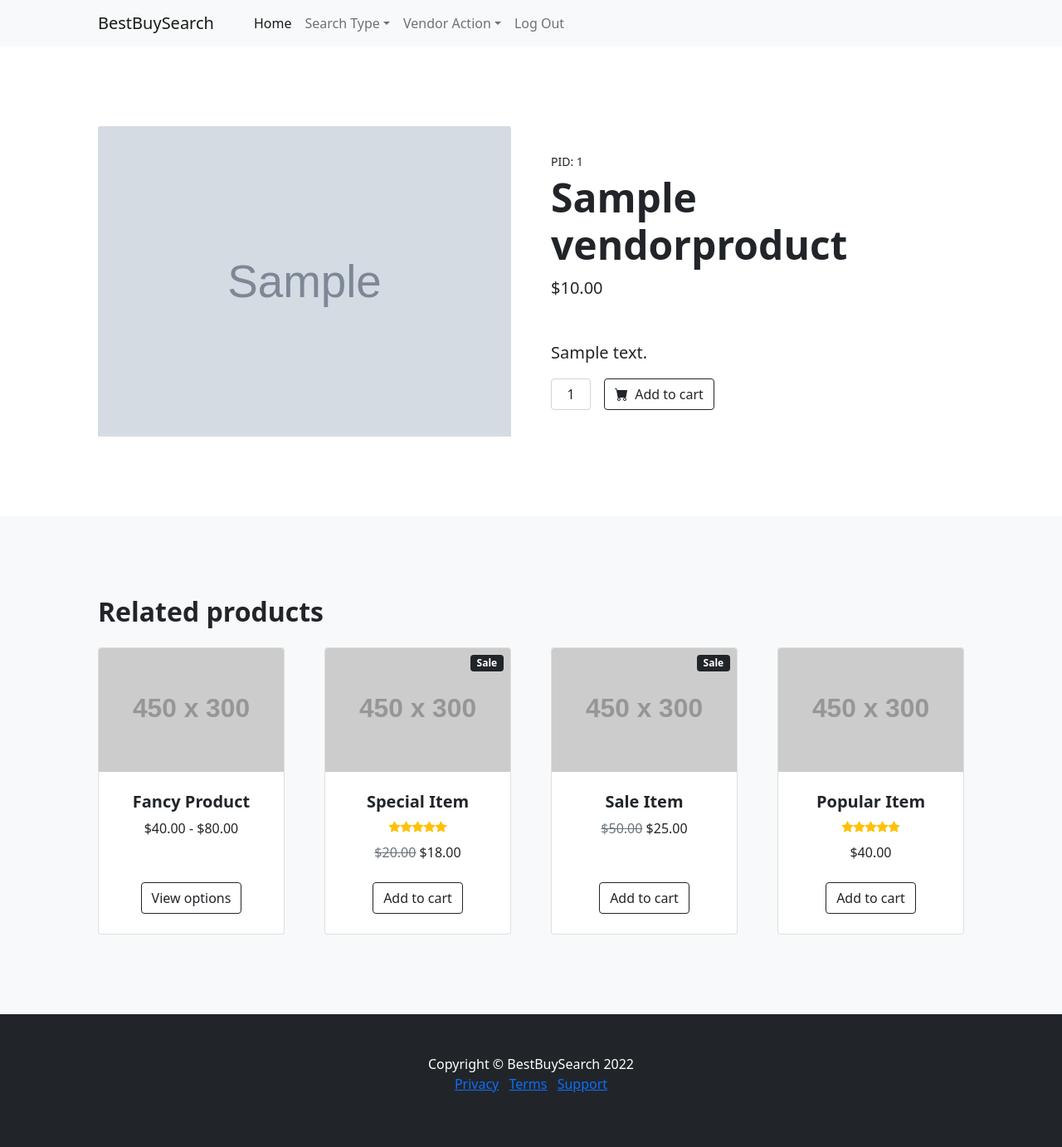
After one commit to SethCram/Best-Buy-Search-Project, a Django app: page /BestBuySearch/products/1/product_details/ in a window 1280 px wide. The commit adds this page. Shown: the whole page at 83% size. Run offline with Django 4.2, Linux system fonts and the light colour scheme; a user stored in the database is signed in; tables that the repository leaves empty hold one stand-in row (values such as "Sample post"); grey boxes marked "Sample" are stand-in pictures; grey boxes labelled with a size stand in for pictures from a placeholder-image service; some libraries are stand-ins or nearby versions.

Commit message:
Prototype product detail page working.

```diff
--- a/mysite/BestBuySearch/models.py
+++ b/mysite/BestBuySearch/models.py
@@ -37,7 +37,7 @@ class VendorProduct(models.Model):
     TV_HOME_THEATER = 1
     AUDIO = 2
     MUSICAL_INSTRUMENTS = 3
-    CAR_ELECTRNICS_GPS = 4
+    CAR_ELECTRONICS_GPS = 4
     CAMERAS_CAMCORDERS_DRONES = 5
     COMPUTERS_TABLETS = 6
     MOVIES_MUSIC = 7
@@ -58,7 +58,7 @@ class VendorProduct(models.Model):
         (TV_HOME_THEATER, "TV & Home Theater"),
         (AUDIO, "Audio"),
         (MUSICAL_INSTRUMENTS, "Musical Instruments" ),
-        (CAR_ELECTRNICS_GPS, "Care Electronics & GPS"),
+        (CAR_ELECTRONICS_GPS, "Car, Electronics & GPS"),
         (CAMERAS_CAMCORDERS_DRONES, "Cameras, Camcorders & Drone"),
         (COMPUTERS_TABLETS, "Computers & Tablets"),
         (MOVIES_MUSIC, "Movies & Music"),
--- a/mysite/BestBuySearch/templates/BestBuySearch/VendorProduct_add.html
+++ b/mysite/BestBuySearch/templates/BestBuySearch/VendorProduct_add.html
@@ -11,6 +11,7 @@
         <form method="post" enctype = "multipart/form-data">
           {% csrf_token %}
           {{ form.as_p }}
+          <h4> Recommended image resolutions: 450 x 300 and 600 x 700 </h4>
           <button type="submit">Add Item</button>
         </form>
     </body>
--- a/mysite/BestBuySearch/templates/BestBuySearch/VendorProduct_edit.html
+++ b/mysite/BestBuySearch/templates/BestBuySearch/VendorProduct_edit.html
@@ -11,6 +11,7 @@
         <form method="post" enctype = "multipart/form-data">
           {% csrf_token %}
           {{ form.as_p }}
+          <h4> Recommended image resolutions: 450 x 300 and 600 x 700 </h4>
           <button type="submit">Confirm Change</button>
         </form>
     </body>
--- a/mysite/BestBuySearch/templates/BestBuySearch/base_shop.html
+++ b/mysite/BestBuySearch/templates/BestBuySearch/base_shop.html
@@ -75,7 +75,7 @@
                                                 {% if user.is_customer %}
                                                     <div class="text-center"><a class="btn btn-outline-dark mt-auto" href="{% url 'BestBuySearch:add_to_cart' vendorproduct.PID %}">Add to cart</a></div>
                                                 {% endif %}
-                                                <div class="text-center"><a class="btn btn-outline-dark mt-auto" href="#">View details</a></div>
+                                                <div class="text-center"><a class="btn btn-outline-dark mt-auto" href="{% url 'BestBuySearch:product_details' vendorproduct.PID %}">View details</a></div>
                                             </div>
                                         </div>
                                     </div>
--- a/mysite/BestBuySearch/templates/BestBuySearch/exact_results.html
+++ b/mysite/BestBuySearch/templates/BestBuySearch/exact_results.html
@@ -50,7 +50,7 @@
                                 {% if user.is_customer %}
                                     <div class="text-center"><a class="btn btn-outline-dark mt-auto" href="{% url 'BestBuySearch:add_to_cart' vendorproduct.PID %}">Add to cart</a></div>
                                 {% endif %}
-                                    <div class="text-center"><a class="btn btn-outline-dark mt-auto" href="#">View details</a></div>
+                                    <div class="text-center"><a class="btn btn-outline-dark mt-auto" href="{% url 'BestBuySearch:product_details' vendorproduct.PID %}">View details</a></div>
                             </div>
                         </div>
                     </div>
--- /dev/null
+++ b/mysite/BestBuySearch/templates/BestBuySearch/product_details.html
@@ -0,0 +1,170 @@
+{% extends 'BestBuySearch/base.html' %}
+
+<!DOCTYPE html>
+<html lang="en">
+    <head>
+        <meta charset="utf-8" />
+        <meta name="viewport" content="width=device-width, initial-scale=1, shrink-to-fit=no" />
+        <meta name="description" content="" />
+        <meta name="author" content="" />
+        <title>Shop Item - Start Bootstrap Template</title>
+        <!-- Favicon-->
+        <link rel="icon" type="image/x-icon" href="assets/favicon.ico" />
+        <!-- Bootstrap icons-->
+        <link href="https://cdn.jsdelivr.net/npm/bootstrap-icons@1.5.0/font/bootstrap-icons.css" rel="stylesheet" />
+        <!-- Core theme CSS (includes Bootstrap)-->
+        <link href="css/styles.css" rel="stylesheet" />
+
+        {% block title %}Item Details{% endblock title %}
+
+    </head>
+    <body>
+        <!-- Navigation-->
+
+        <!-- Product section-->
+        {% block header %}
+            <section class="py-5">
+                <div class="container px-4 px-lg-5 my-5">
+                    <div class="row gx-4 gx-lg-5 align-items-center">
+                        <div class="col-md-6"><img class="card-img-top mb-5 mb-md-0" src="{{ vendorproduct.big_display_image.url }}" alt="..." /></div>
+                        <div class="col-md-6">
+                            <div class="small mb-1">PID: {{ vendorproduct.PID }}</div>
+                            <h1 class="display-5 fw-bolder">{{ vendorproduct.name }}</h1>
+                            <div class="fs-5 mb-5">
+                                <span>${{ vendorproduct.cost }}</span>
+                            </div>
+                            <p class="lead">{{ vendorproduct.product_description }}</p>
+                            <div class="d-flex">
+                            {% if user.is_customer %}
+                                <input class="form-control text-center me-3" id="inputQuantity" type="num" value="1" style="max-width: 3rem" />
+                                <button class="btn btn-outline-dark flex-shrink-0" type="button">
+                                    <i class="bi-cart-fill me-1"></i>
+                                    Add to cart
+                                </button>
+                            {% endif %}
+                            </div>
+                        </div>
+                    </div>
+                </div>
+            </section>
+        {% endblock header %}
+
+        <!-- Related items section-->
+        {% block section %}
+            <section class="py-5 bg-light">
+                <div class="container px-4 px-lg-5 mt-5">
+                    <h2 class="fw-bolder mb-4">Related products</h2>
+                    <div class="row gx-4 gx-lg-5 row-cols-2 row-cols-md-3 row-cols-xl-4 justify-content-center">
+                        <div class="col mb-5">
+                            <div class="card h-100">
+                                <!-- Product image-->
+                                <img class="card-img-top" src="https://dummyimage.com/450x300/dee2e6/6c757d.jpg" alt="..." />
+                                <!-- Product details-->
+                                <div class="card-body p-4">
+                                    <div class="text-center">
+                                        <!-- Product name-->
+                                        <h5 class="fw-bolder">Fancy Product</h5>
+                                        <!-- Product price-->
+                                        $40.00 - $80.00
+                                    </div>
+                                </div>
+                                <!-- Product actions-->
+                                <div class="card-footer p-4 pt-0 border-top-0 bg-transparent">
+                                    <div class="text-center"><a class="btn btn-outline-dark mt-auto" href="#">View options</a></div>
+                                </div>
+                            </div>
+                        </div>
+                        <div class="col mb-5">
+                            <div class="card h-100">
+                                <!-- Sale badge-->
+                                <div class="badge bg-dark text-white position-absolute" style="top: 0.5rem; right: 0.5rem">Sale</div>
+                                <!-- Product image-->
+                                <img class="card-img-top" src="https://dummyimage.com/450x300/dee2e6/6c757d.jpg" alt="..." />
+                                <!-- Product details-->
+                                <div class="card-body p-4">
+                                    <div class="text-center">
+                                        <!-- Product name-->
+                                        <h5 class="fw-bolder">Special Item</h5>
+                                        <!-- Product reviews-->
+                                        <div class="d-flex justify-content-center small text-warning mb-2">
+                                            <div class="bi-star-fill"></div>
+                                            <div class="bi-star-fill"></div>
+                                            <div class="bi-star-fill"></div>
+                                            <div class="bi-star-fill"></div>
+                                            <div class="bi-star-fill"></div>
+                                        </div>
+                                        <!-- Product price-->
+                                        <span class="text-muted text-decoration-line-through">$20.00</span>
+                                        $18.00
+                                    </div>
+                                </div>
+                                <!-- Product actions-->
+                                <div class="card-footer p-4 pt-0 border-top-0 bg-transparent">
+                                    <div class="text-center"><a class="btn btn-outline-dark mt-auto" href="#">Add to cart</a></div>
+                                </div>
+                            </div>
+                        </div>
+                        <div class="col mb-5">
+                            <div class="card h-100">
+                                <!-- Sale badge-->
+                                <div class="badge bg-dark text-white position-absolute" style="top: 0.5rem; right: 0.5rem">Sale</div>
+                                <!-- Product image-->
+                                <img class="card-img-top" src="https://dummyimage.com/450x300/dee2e6/6c757d.jpg" alt="..." />
+                                <!-- Product details-->
+                                <div class="card-body p-4">
+                                    <div class="text-center">
+                                        <!-- Product name-->
+                                        <h5 class="fw-bolder">Sale Item</h5>
+                                        <!-- Product price-->
+                                        <span class="text-muted text-decoration-line-through">$50.00</span>
+                                        $25.00
+                                    </div>
+                                </div>
+                                <!-- Product actions-->
+                                <div class="card-footer p-4 pt-0 border-top-0 bg-transparent">
+                                    <div class="text-center"><a class="btn btn-outline-dark mt-auto" href="#">Add to cart</a></div>
+                                </div>
+                            </div>
+                        </div>
+                        <div class="col mb-5">
+                            <div class="card h-100">
+                                <!-- Product image-->
+                                <img class="card-img-top" src="https://dummyimage.com/450x300/dee2e6/6c757d.jpg" alt="..." />
+                                <!-- Product details-->
+                                <div class="card-body p-4">
+                                    <div class="text-center">
+                                        <!-- Product name-->
+                                        <h5 class="fw-bolder">Popular Item</h5>
+                                        <!-- Product reviews-->
+                                        <div class="d-flex justify-content-center small text-warning mb-2">
+                                            <div class="bi-star-fill"></div>
+                                            <div class="bi-star-fill"></div>
+                                            <div class="bi-star-fill"></div>
+                                            <div class="bi-star-fill"></div>
+                                            <div class="bi-star-fill"></div>
+                                        </div>
+                                        <!-- Product price-->
+                                        $40.00
+                                    </div>
+                                </div>
+                                <!-- Product actions-->
+                                <div class="card-footer p-4 pt-0 border-top-0 bg-transparent">
+                                    <div class="text-center"><a class="btn btn-outline-dark mt-auto" href="#">Add to cart</a></div>
+                                </div>
+                            </div>
+                        </div>
+                    </div>
+                </div>
+            </section>
+        {% endblock section %}
+
+        <!-- Footer-->
+        <footer class="py-5 bg-dark">
+            <div class="container"><p class="m-0 text-center text-white">Copyright &copy; Your Website 2022</p></div>
+        </footer>
+        <!-- Bootstrap core JS-->
+        <script src="https://cdn.jsdelivr.net/npm/bootstrap@5.1.3/dist/js/bootstrap.bundle.min.js"></script>
+        <!-- Core theme JS-->
+        <script src="js/scripts.js"></script>
+    </body>
+</html>
--- a/mysite/BestBuySearch/urls.py
+++ b/mysite/BestBuySearch/urls.py
@@ -13,8 +13,9 @@ urlpatterns = [
          #path('', views.IndexView.as_view(), name='index'),
          #path('products/', views.ProductView.as_view(), name = "products"),
 
-         #homepage:
+         #basic homepage + details:
          path('products/', views.ProductView.as_view(), name = "products"),
+         path('products/<int:pk>/product_details/', views.ProductDetailsView.as_view(), name = "product_details"),
          #signups:
          path("customer_signup/", views.CustomerSignUpView.as_view(), name = "customer_signup"),
          path("vendor_signup/", views.VendorSignUpView.as_view(), name = "vendor_signup"),
--- a/mysite/BestBuySearch/views.py
+++ b/mysite/BestBuySearch/views.py
@@ -157,6 +157,16 @@ class ProductView(generic.ListView):
     def get_queryset(self):
         """Return four most recently updated products."""
         return VendorProduct.objects.order_by('-update_date')[:4]
+
+@method_decorator([login_required], name = 'dispatch')
+class ProductDetailsView(generic.DetailView): #should be DetailView not ListView
+    """A specific product's detail view."""
+    #need to specify model for DetailView
+    model = VendorProduct
+    template_name = 'BestBuySearch/product_details.html'
+    #usable from html:
+    #can't have in details view?: context_object_name = 'recommendedproduct_list'
+
 
 class ExactResultsView(generic.ListView):
     """Exact search results view."""
```
